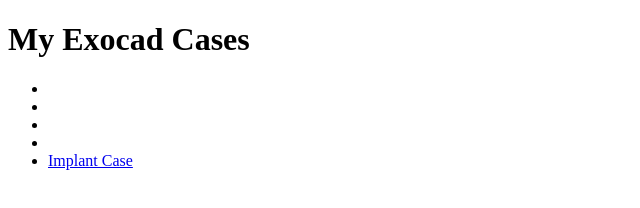
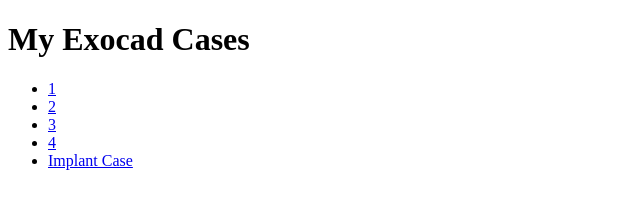
Before and after one commit to vkbaveyan-creator/vkbaveyan-creator.github.io, a plain HTML site: page index.html in a window 1280 px wide. Shown: the full height of the page, 0-640 px from the left. Drawn offline with Linux system fonts and the light colour scheme.

Commit message:
Update index.html

```diff
--- a/index.html
+++ b/index.html
@@ -7,10 +7,10 @@
   <h1>My Exocad Cases</h1>
 
   <ul>
-    <li><a href="case-1.html"></a></li>
-    <li><a href="case-2.html"></a></li>
-    <li><a href="case-3.html"></a></li>
-    <li><a href="case-4.html"></a></li>
+    <li><a href="case-1.html">1</a></li>
+    <li><a href="case-2.html">2</a></li>
+    <li><a href="case-3.html">3</a></li>
+    <li><a href="case-4.html">4</a></li>
     <li><a href="implant.html">Implant Case</a></li>
   </ul>
 
```
